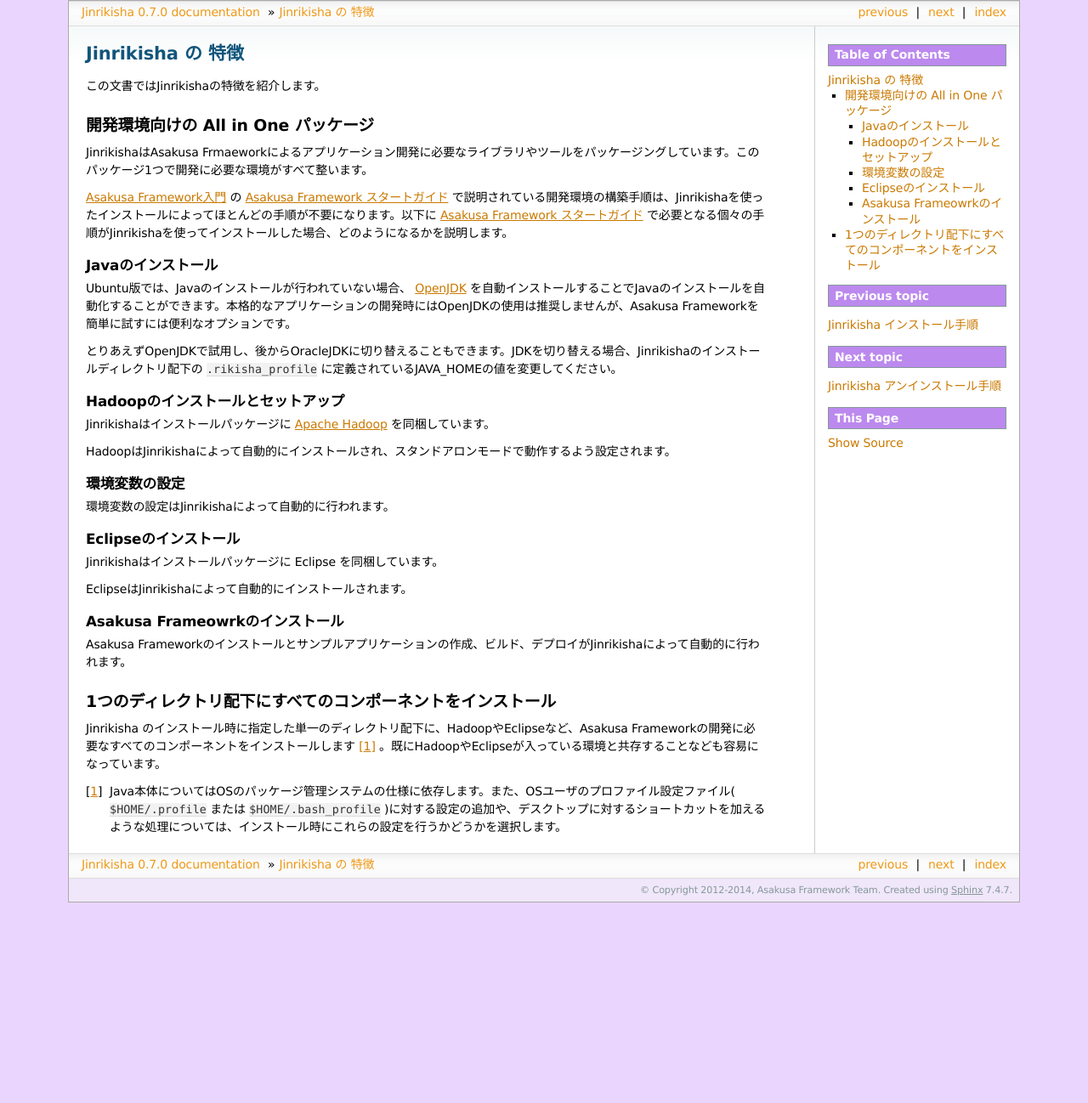
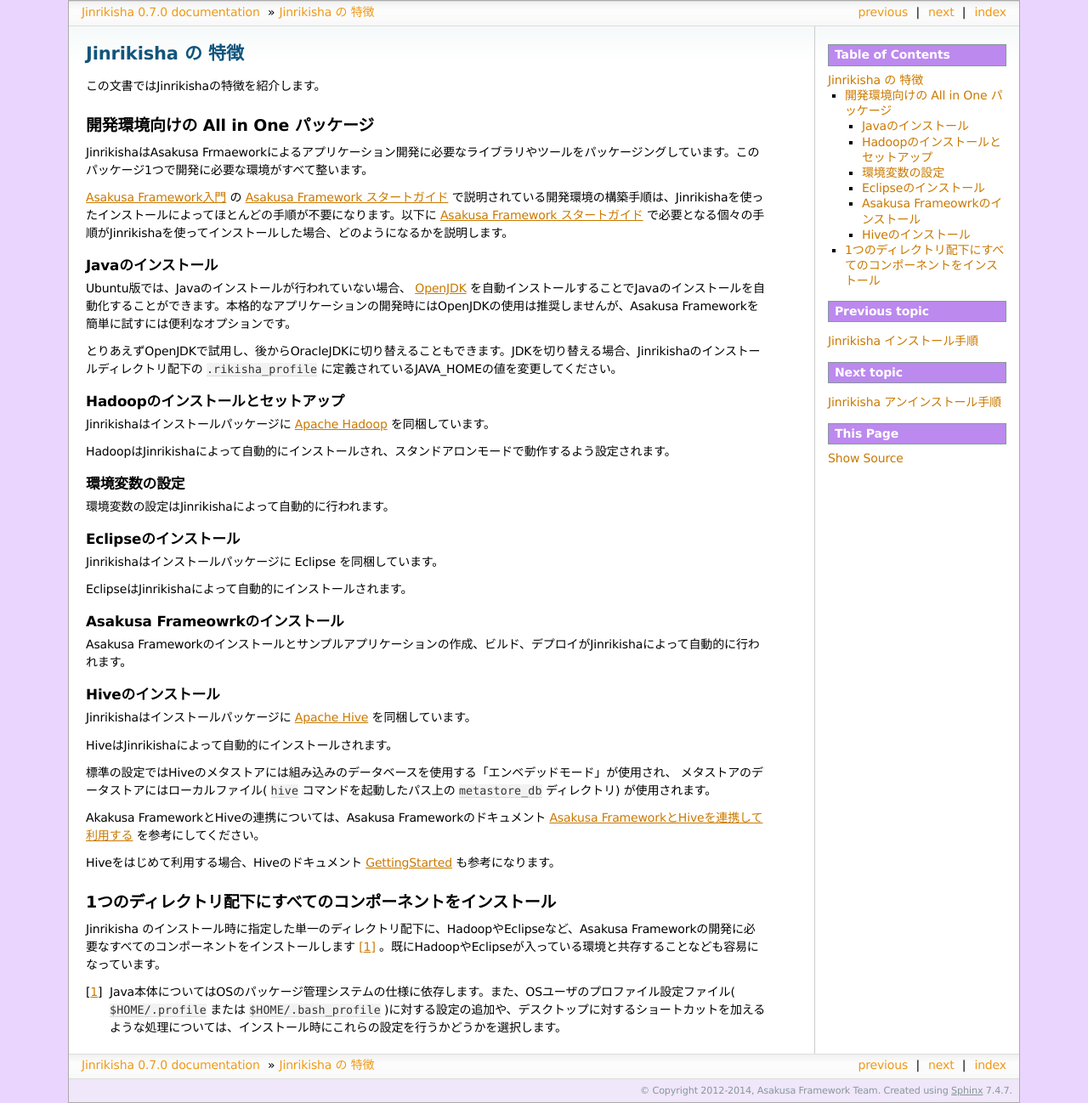
Before and after one commit to asakusafw/asakusafw-starter, a Sphinx documentation site: the page built from jinrikisha/docs/ja/source/feature.rst, in a window 1280 px wide. Shown: the whole page at 85% size. Built offline with Sphinx 7.4.7, drawn with Linux system fonts in a browser that asks for light colours; formulas are drawn with MathJax 3; before the commit the page ends 1062 px from its top, so only the background shows below that.

Commit message:
Revised document for release 0.7.0.

```diff
--- a/jinrikisha/docs/ja/source/feature.rst
+++ b/jinrikisha/docs/ja/source/feature.rst
@@ -35,6 +35,20 @@
 -------------------------------
 Asakusa Frameworkのインストールとサンプルアプリケーションの作成、ビルド、デプロイがJinrikishaによって自動的に行われます。
 
+Hiveのインストール
+------------------
+Jinrikishaはインストールパッケージに `Apache Hive`_ を同梱しています。
+
+HiveはJinrikishaによって自動的にインストールされます。
+
+標準の設定ではHiveのメタストアには組み込みのデータベースを使用する「エンベデッドモード」が使用され、
+メタストアのデータストアにはローカルファイル( ``hive`` コマンドを起動したパス上の ``metastore_db`` ディレクトリ)
+が使用されます。
+
+Akakusa FrameworkとHiveの連携については、Asakusa Frameworkのドキュメント `Asakusa FrameworkとHiveを連携して利用する`_ を参考にしてください。
+
+Hiveをはじめて利用する場合、Hiveのドキュメント `GettingStarted`_ も参考になります。
+
 1つのディレクトリ配下にすべてのコンポーネントをインストール
 ===========================================================
 Jinrikisha のインストール時に指定した単一のディレクトリ配下に、HadoopやEclipseなど、Asakusa Frameworkの開発に必要なすべてのコンポーネントをインストールします [#]_ 。既にHadoopやEclipseが入っている環境と共存することなども容易になっています。
@@ -46,3 +60,6 @@
 ..  _`開発の流れ`: http://asakusafw.s3.amazonaws.com/documents/latest/release/ja/html/introduction/next-step.html
 ..  _`OpenJDK`: http://openjdk.java.net/
 ..  _`Apache Hadoop`: http://hadoop.apache.org/
+..  _`Apache Hive`: https://hive.apache.org/
+..  _`Asakusa FrameworkとHiveを連携して利用する`: http://asakusafw.s3.amazonaws.com/documents/latest/release/ja/html/sandbox/asakusa-with-hive.html
+..  _`GettingStarted`: https://cwiki.apache.org/confluence/display/Hive/GettingStarted
```
Also changed, not shown: jinrikisha/docs/ja/source/install.rst (+3 -7 lines), jinrikisha/docs/ja/source/release-notes.rst (+15 -0 lines).
